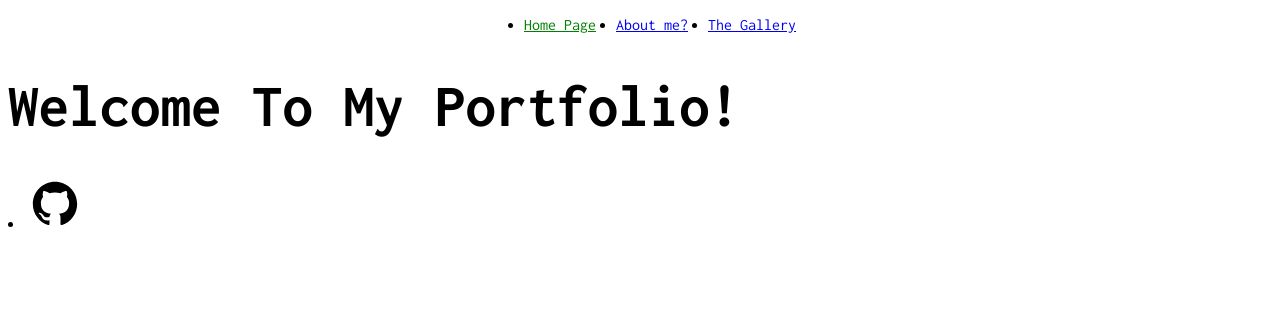
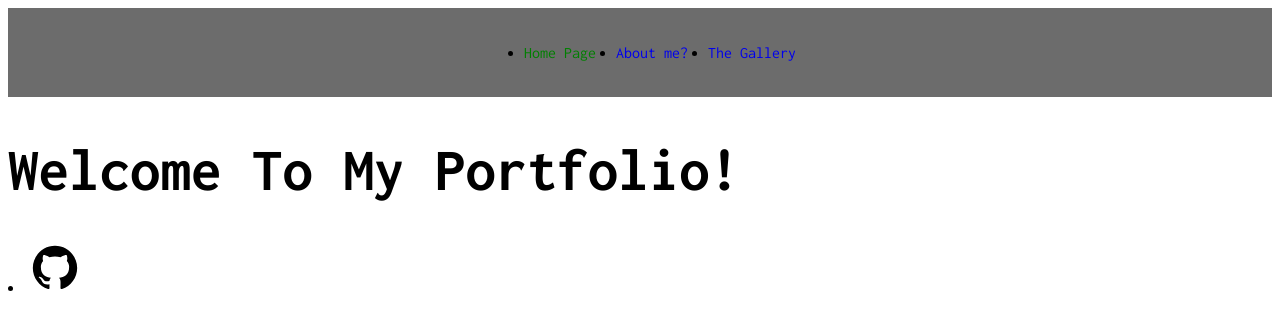
Before and after one commit to BooxStone/BooxStone.github.io, a Jekyll site: the page built from index.html, in a window 1280 px wide. Shown: the top 330 px of the page. Built offline with Jekyll 4.4.1, drawn with Linux system fonts in a browser that asks for light colours.

Commit message:
Update styles.scss

```diff
--- a/assets/css/styles.scss
+++ b/assets/css/styles.scss
@@ -17,3 +17,13 @@ h1, h2, h3 {
   font-weight: 700; /* Example: set a different font weight for headings */
 
 }
+
+/* Style the header */
+.site_header {
+  padding: var(--space-s) 0;
+  background: linear-gradient(rgba(10, 10, 10, 0.6), rgba(10, 10, 10, 0.6));
+}
+
+.site_header_nav ul li a {
+  text-decoration: none;
+}
```
